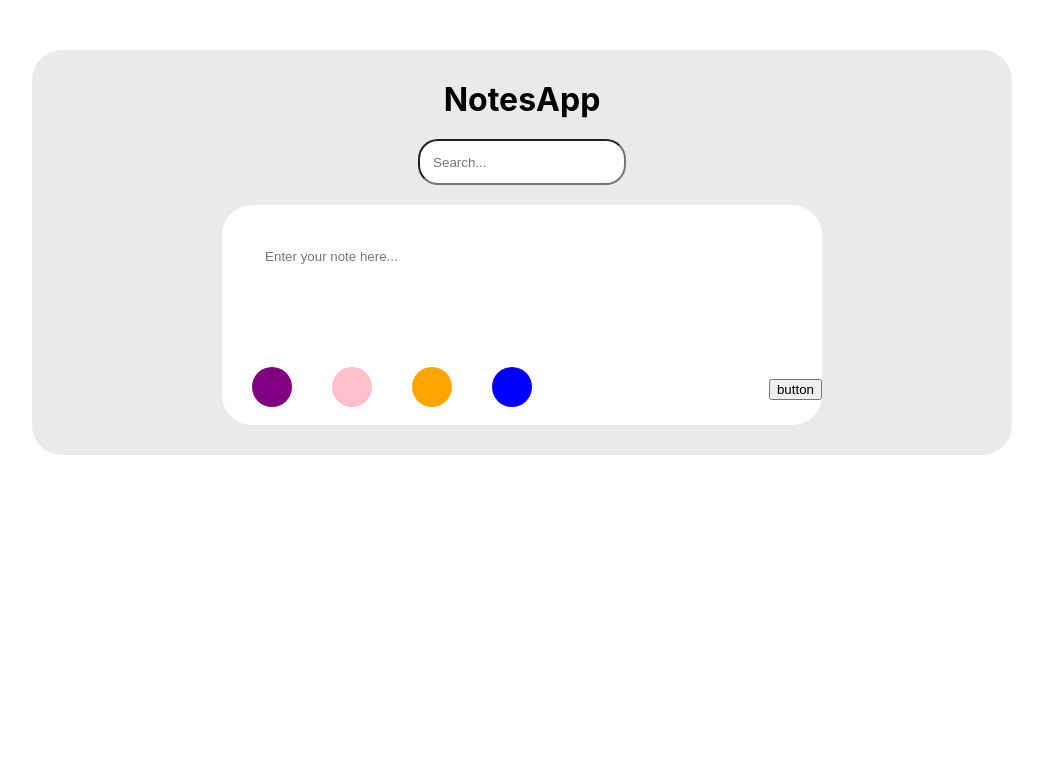
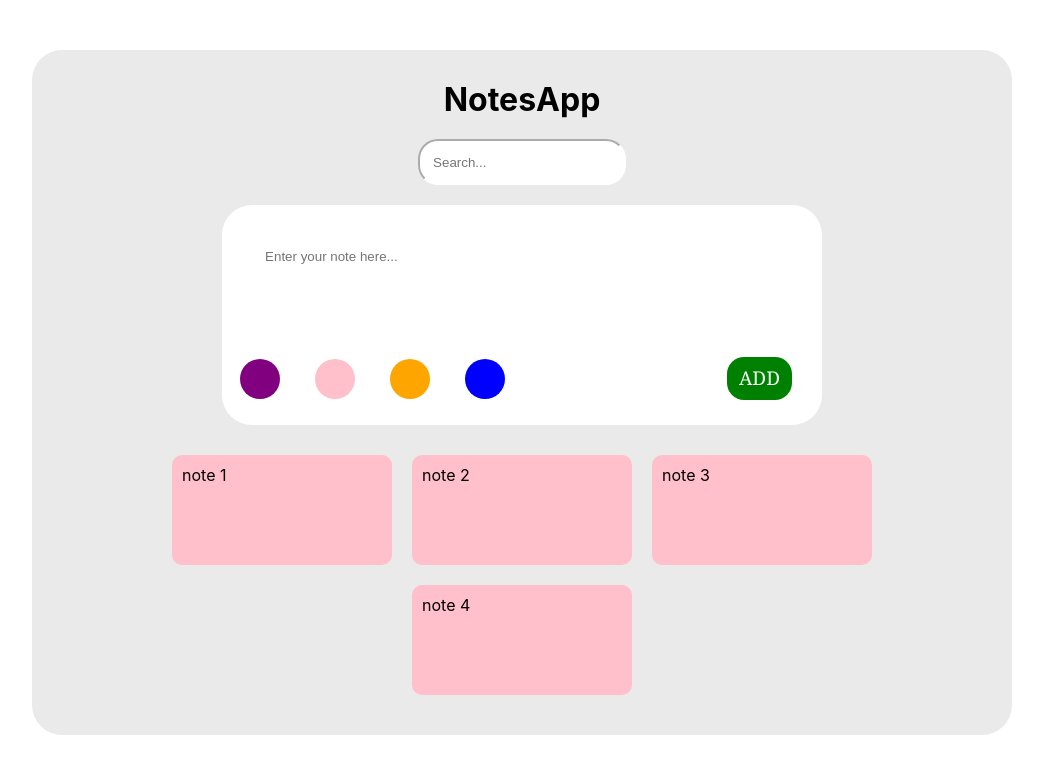
Before and after one commit to yasin-altunisik/note-app-redux, a React (Create React App) app: page / in a window 1280 px wide. Shown: the top 774 px of the page, without its empty margins (118-1161 px from the left). Built offline with nearby package versions, Linux system fonts and the light colour scheme.

Commit message:
added section of saved notes

```diff
--- a/src/App.css
+++ b/src/App.css
@@ -6,7 +6,7 @@
 }
 
 #form1 {
-  text-align:center;
+  text-align: center;
 }
 
 .text {
@@ -16,11 +16,12 @@
 .ex1 {
   font-size: xx-large;
   font-weight: bold;
-  text-align:center;
+  text-align: center;
 }
 
 #input1 {
   border-radius: 20px;
+  border-color: white;
   height: 40px;
   width: 200px;
   margin: 20px 0 20px 0;
@@ -33,7 +34,7 @@
   border: 0;
   margin-left: 30px;
   margin-top: 30px;
-  outline:none;
+  outline: none;
 }
 
 .ex2 {
@@ -49,30 +50,90 @@
   margin-top: 80px;
   border-radius: 30px;
   display: flex;
+  justify-content: space-between;
   align-items: center;
-  justify-content: space-between;
 }
 
 .colors {
   height: 40px;
   width: 40px;
-  margin: 10px 10px 10px 30px;
   border-radius: 50%;
+}
+
+.colors:hover {
+  box-shadow: rgb(0, 0, 0) 5px 5px 15px 5px;
+}
+
+.colors:active{
+  box-shadow: rgb(0, 0, 0) 5px 5px 15px 15px;
 }
 
 #color1 {
   background-color: purple;
 }
+
 #color2 {
   background-color: pink
 }
+
 #color3 {
   background-color: orange;
 }
+
 #color4 {
   background-color: blue;
+}
+
+#colorsSpan {
+  display: inline-flex;
+  justify-content: space-around;
+  width: 300px;
 }
 
 span {
   display: inline-block;
 }
+
+.myButton {
+  color: white;
+  background-color: green;
+  font-size: 19px;
+  line-height: 19px;
+  padding: 12px;
+  border-radius: 17px;
+  font-family: Georgia, serif;
+  font-weight: normal;
+  text-decoration: none;
+  font-style: normal;
+  font-variant: normal;
+  text-transform: none;
+  border: none;
+  display: inline-block;
+  margin-right: 30px;
+}
+
+.myButton:hover {
+  background: #1C6EA4;
+  box-shadow: rgb(0, 0, 0) 5px 5px 15px 5px;
+}
+
+.myButton:active {
+  background: #144E75;
+  box-shadow: rgb(0, 0, 0) 5px 5px 15px 15px;
+}
+
+.notesDiv {
+  display: flex;
+  flex-wrap: wrap;
+  justify-content: center;
+  margin-top: 20px;
+}
+
+.notes {
+  background-color: pink;
+  height: 90px;
+  width: 200px;
+  border-radius: 10px;
+  margin: 10px 10px 10px 10px;
+  padding: 10px;
+}
--- a/src/App.js
+++ b/src/App.js
@@ -7,7 +7,7 @@ function App() {
         <text>NotesApp</text>
       </div>
 
-      <div>
+      <div id="input3">
         <form id="form1">
           <label>
             <input id="input1" type="text" placeholder="   Search..." />
@@ -16,7 +16,6 @@ function App() {
       </div>
 
       <div className="ex2">
-
         <div>
           <form>
             <label>
@@ -26,13 +25,27 @@ function App() {
         </div>
 
         <div id="div1">
-          <span>
-            <span className="colors" id="color1"></span>
-            <span className="colors" id="color2"></span>
-            <span className="colors" id="color3"></span>
-            <span className="colors" id="color4"></span>
-          </span>
-          <button>button</button>
+          <div id="colorsSpan">
+            <div className="colors" id="color1"></div>
+            <div className="colors" id="color2"></div>
+            <div className="colors" id="color3"></div>
+            <div className="colors" id="color4"></div>
+          </div>
+          <button className="myButton">ADD</button>
+        </div>
+      </div>
+      <div className="notesDiv">
+        <div className="notes">
+          note 1
+        </div>
+        <div className="notes">
+          note 2
+        </div>
+        <div className="notes">
+          note 3
+        </div>
+        <div className="notes">
+          note 4
         </div>
       </div>
 
```
